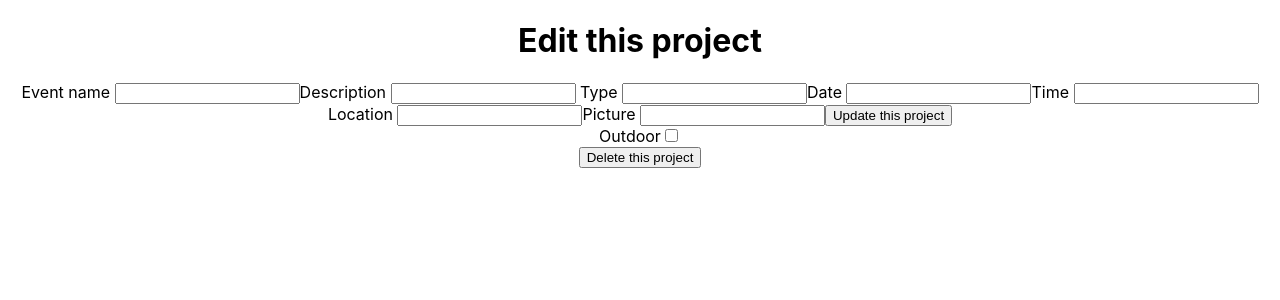
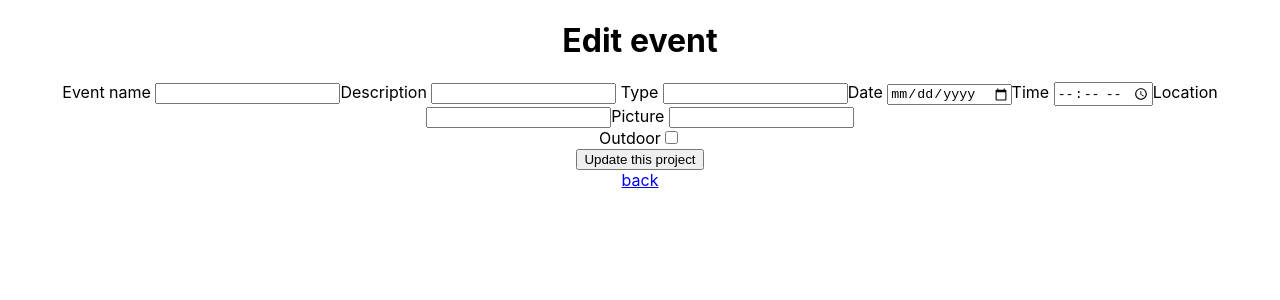
Before and after one commit to CollectiveApp/CollectiveApp, a React (Create React App) app in the folder client/: page /behind-the-scences/event/edit/1 in a window 1280 px wide. Shown: the top 300 px of the page. Built offline with nearby package versions, Linux system fonts and the light colour scheme; no server answers.

Commit message:
edit Events done

```diff
--- a/client/src/components/EventList.js
+++ b/client/src/components/EventList.js
@@ -2,6 +2,7 @@ import React, { useEffect, useState } from 'react'
 import { Link } from 'react-router-dom'
 import axios from 'axios'
 import CreateEvent from './CreateEvent'
+import EditEvent from '../pagesAdmin/EditEvent'
 
 
 export default function EventList() {
@@ -36,7 +37,7 @@ export default function EventList() {
             {events.map(event=>
               <div key={event._id}>
                 <h1>{event.eventName}</h1>
-                <button><Link to={'/behind-the-scences/event/edit/:id'}>Edit</Link></button>
+                <button><Link to={`/behind-the-scences/event/edit/${event._id}`}>Edit</Link></button>
                 <button onClick={()=>{
                     axios.delete(`/api/event/${event._id}`, { headers: { Authorization: `Bearer ${storedToken}` } })
                       .then(deletedProject => {
--- a/client/src/pagesAdmin/EditEvent.js
+++ b/client/src/pagesAdmin/EditEvent.js
@@ -1,6 +1,7 @@
 import axios from 'axios';
 import React, { useState, useEffect } from 'react';
-import { useParams } from 'react-router-dom'
+import { useParams, useNavigate, Link} from 'react-router-dom'
+
 export default function EditProject() {
 
 	const [eventName, setEventName] = useState('');
@@ -14,28 +15,27 @@ export default function EditProject() {
 
 
 	const { id } = useParams()
-	console.log('test')
+	const navigate = useNavigate()
+
 
 	const handleSubmit = e => {
+		console.log()
 		e.preventDefault()
-		const requestBody = { eventName, eventDescription, eventDate, eventTime, eventType, eventPicture, eventLocation }
+		const requestBody = { eventName, eventDescription, eventDate, eventTime, eventType, eventPicture, eventLocation, outdoors }
 		axios.put(`/api/event/${id}`, requestBody)
 			.then(() => {
+				navigate(`/behind-the-scences/event/edit/${id}`)
 			})
 			.catch(err => console.log(err))
 	}
 
-	const deleteEvent = () => {
-		axios.delete(`/api/event/${id}`)
-			.then(() => {
-			})
-			.catch(err => console.log(err))
-	}
 
-	useEffect(() => {
-		axios.get(`/api/event/${id}`)
-			.then(response => {
-				const { eventName, eventDescription, eventDate, eventTime, eventType, eventPicture, eventLocation } = response.data
+	const storedToken = localStorage.getItem('authToken')
+
+	const getEventToEdit = () => {
+		axios.get(`/api/project/${id}`, { headers: { Authorization: `Bearer ${storedToken}` } })
+		.then(response =>{
+			const { eventName, eventDescription, eventDate, eventTime, eventType, eventPicture, eventLocation, setOutdoors } = response.data
 				setEventName(eventName)
 				setEventDescription(eventDescription)
         		setEventDate(eventDate)
@@ -46,19 +46,20 @@ export default function EditProject() {
 				setOutdoors(false)
 		})
 		.catch(err => console.log(err))
-	}, [])
-
+	}
+	useEffect(() => { getEventToEdit()}, [])
 
 
     const handleCheckBox = e => setOutdoors(e.target.value)
 
 	return (
 		<>
-			<h1>Edit this project</h1>
+			<h1>Edit <>{eventName}</> event</h1>
 			<form onSubmit={handleSubmit}>
 				<label htmlFor="eventName">Event name </label>
 				<input
 					id="eventName"
+					name='eventName'
 					type="text"
 					value={eventName}
 					onChange={e => setEventName(e.target.value)}
@@ -66,6 +67,7 @@ export default function EditProject() {
 				<label htmlFor="eventName">Description </label>
 				<input
 					id="eventDescription"
+					name='eventDescription'
 					type="text"
 					value={eventDescription}
 					onChange={e => setEventDescription(e.target.value)}
@@ -73,6 +75,7 @@ export default function EditProject() {
         <label htmlFor="eventName"> Type </label>
 				<input
 					id="eventType"
+					name='eventType'
 					type="text"
 					value={eventType}
 					onChange={e => setEventType(e.target.value)}
@@ -80,20 +83,23 @@ export default function EditProject() {
         <label htmlFor="eventName">Date </label>
 				<input
 					id="eventDate"
-					type="text"
+					name='eventDate'
+					type="date"
 					value={eventDate}
 					onChange={e => setEventDate(e.target.value)}
 				/>
         <label htmlFor="eventName">Time </label>
 				<input
 					id="eventTime"
-					type="text"
+					name='eventTime'
+					type="time"
 					value={eventTime}
 					onChange={e => setEventTime(e.target.value)}
 				/>
         <label htmlFor="eventName">Location </label>
 				<input
 					id="eventLocation"
+					name='eventLocation'
 					type="text"
 					value={eventLocation}
 					onChange={e => setEventLocation(e.target.value)}
@@ -101,18 +107,22 @@ export default function EditProject() {
         <label htmlFor="eventName">Picture </label>
 				<input
 					id="eventPicture"
+					name='eventPicture'
 					type="text"
 					value={eventPicture}
 					onChange={e => setEventPicture(e.target.value)}
 				/>
-
-				<button type="submit">Update this project</button>
-			</form>
 				<div>
             		Outdoor
-            <input type="checkBox" value={outdoors} onChange={handleCheckBox}/>
+            		<input type="checkBox" value={outdoors} name='outdoors' onChange={handleCheckBox}/>
         		</div>
-			<button onClick={deleteEvent}>Delete this project</button>
+				<button type="submit">Update this project</button>
+				<div>
+					<Link to='/behind-the-scences'>back</Link>
+				</div>
+			</form>
+
+
 		</>
 
 	)
```
Lines whose indentation alone changed are shown as unchanged.
